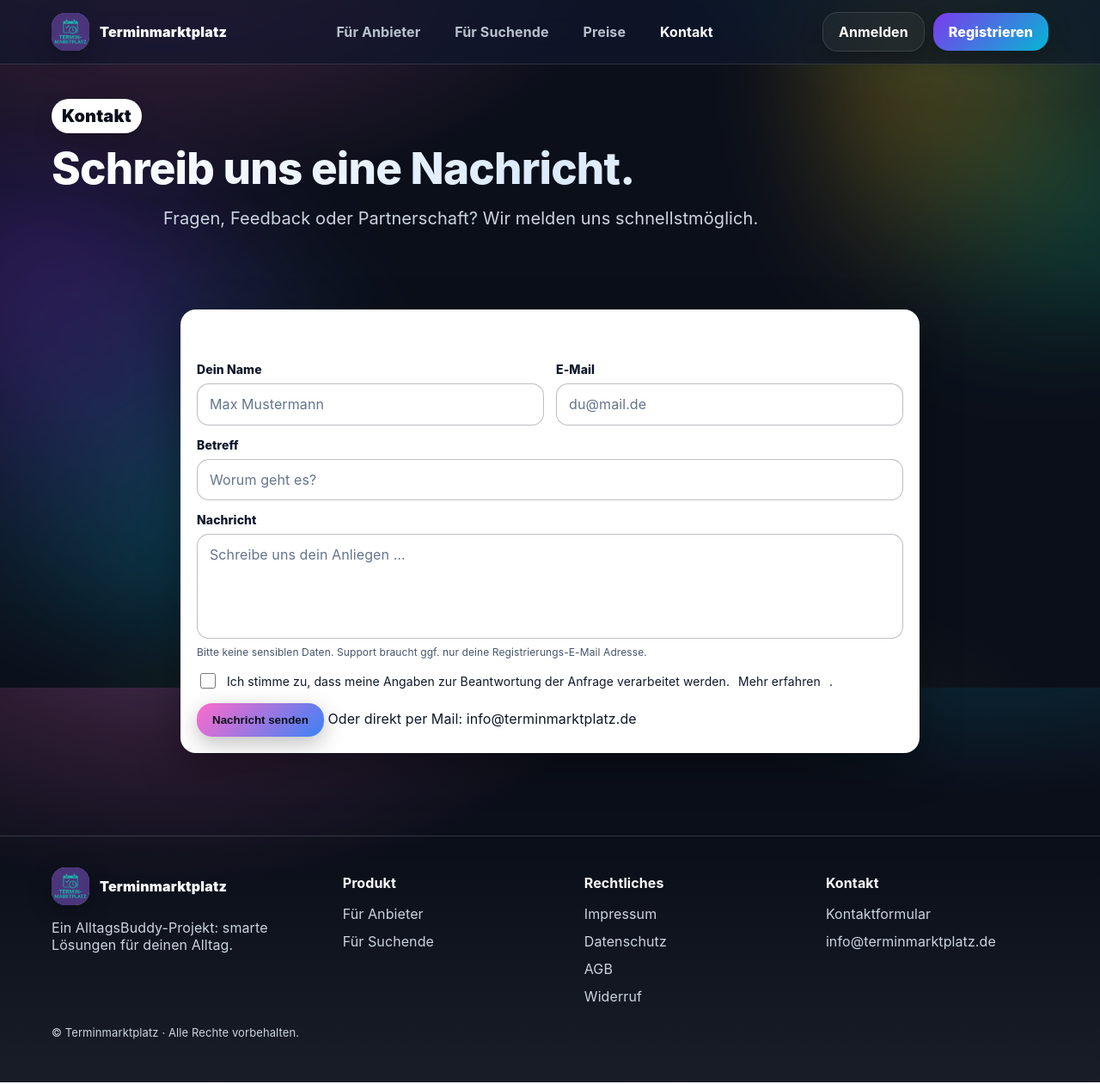
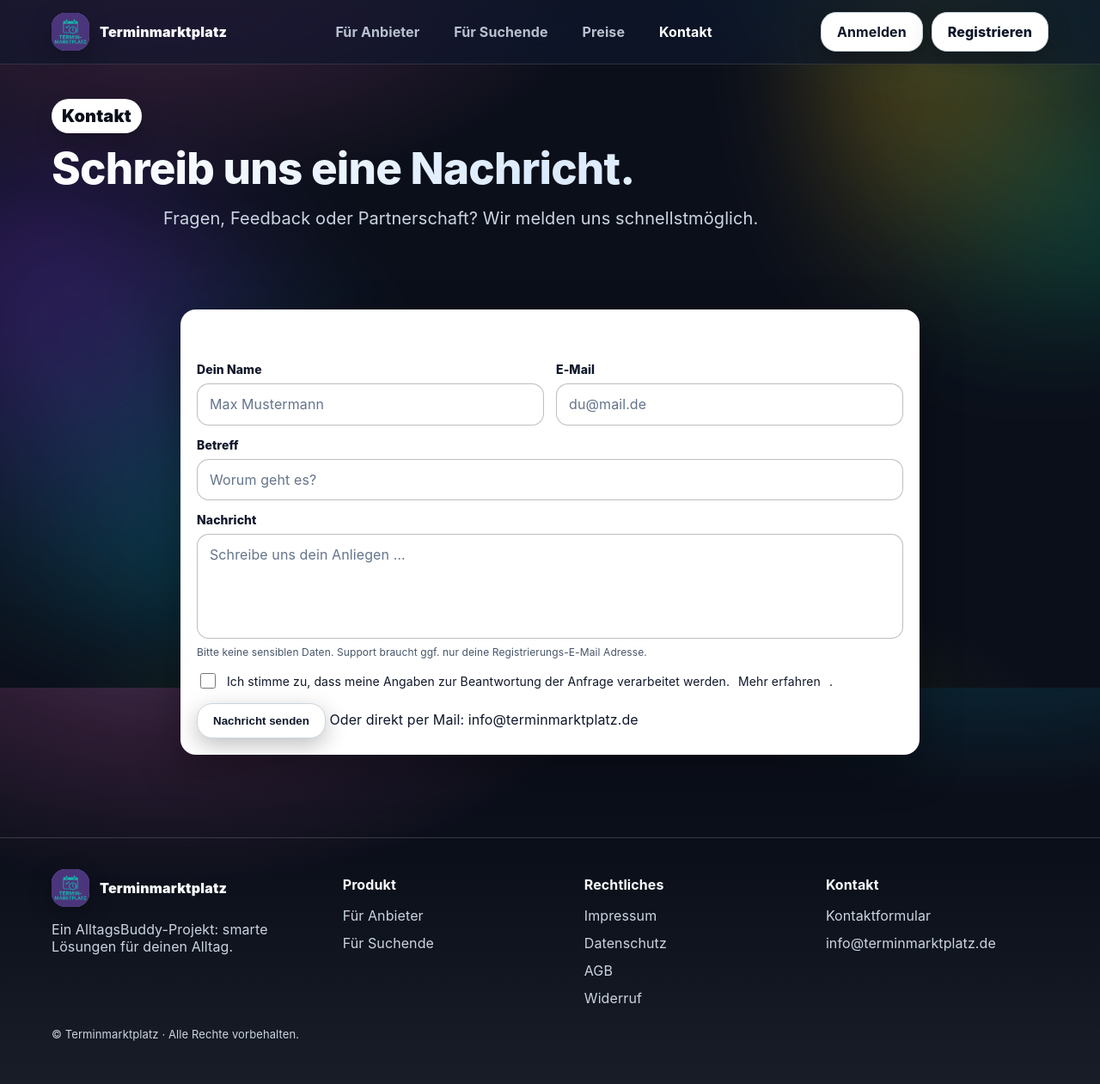
Before and after one commit to AlltagsBuddy/Terminmarktplatz.de, a Flask app: page /kontakt.html in a window 1280 px wide. Shown: the whole page at 86% size. Run offline with Flask 3, Linux system fonts and the light colour scheme; parts of the project's set-up code (start-up, migrations or seed data) failed here and were passed over; some libraries are stand-ins or nearby versions.

Commit message:
css angepasst

```diff
--- a/static/style.css
+++ b/static/style.css
@@ -582,3 +582,63 @@ footer{
   color:#64748b;
 }
 .page-contact .help{ color:#475569; } /* besser lesbar auf weiß */
+
+/* =========================================================
+   PORTAL-FIX: Buttons IMMER mit dunkler Schrift, ohne Verlauf
+   (muss am ENDE der style.css stehen)
+========================================================= */
+
+button,
+.btn,
+.btn.primary,
+.btn.secondary,
+.btn.action,
+.btn.danger,
+.seg .btn,
+.table .btn,
+.toolbar .btn {
+  color: #0f172a !important;                 /* schwarze Schrift */
+  background: #ffffff !important;            /* weißer Hintergrund */
+  background-image: none !important;         /* Verläufe sicher abschalten */
+  text-shadow: none !important;
+  border: 1px solid #cbd5e1 !important;      /* sichtbare Kante */
+  box-shadow: var(--shadow-1) !important;
+}
+
+/* Hover ohne „Aufhellen“ des (ohnehin weißen) Buttons */
+button:hover,
+.btn:hover,
+.seg .btn:hover,
+.table .btn:hover {
+  filter: none !important;
+  transform: translateY(-1px);
+}
+
+/* Schnellwahltasten bei „Dauer“: klarer Look */
+.seg .btn[data-min],
+.seg .btn[data-hour]{
+  background: #f8fafc !important;
+  border-color: #cbd5e1 !important;
+  color:#0f172a !important;
+}
+
+/* Tabellen-Buttons (Veröffentlichen / Archivieren / Löschen) */
+.table .btn,
+.table .btn.action,
+.table .btn.danger {
+  background: #ffffff !important;
+  color: #0f172a !important;
+  border: 1px solid #cbd5e1 !important;
+}
+
+/* Checkbox-Label „Alle auswählen“ nicht in weiß zeichnen */
+.check { color: #0f172a !important; }
+
+/* — Optional: Primär-CTA in Suchleiste darf farbig bleiben —
+   (wenn du NUR den Submit in der Suche bunt willst, nimm das !important raus)
+.searchbar .btn[type="submit"]{
+  background: linear-gradient(135deg, var(--c-pink), var(--c-blue)) !important;
+  color:#0b0f1a !important;
+  border: none !important;
+}
+*/
```
